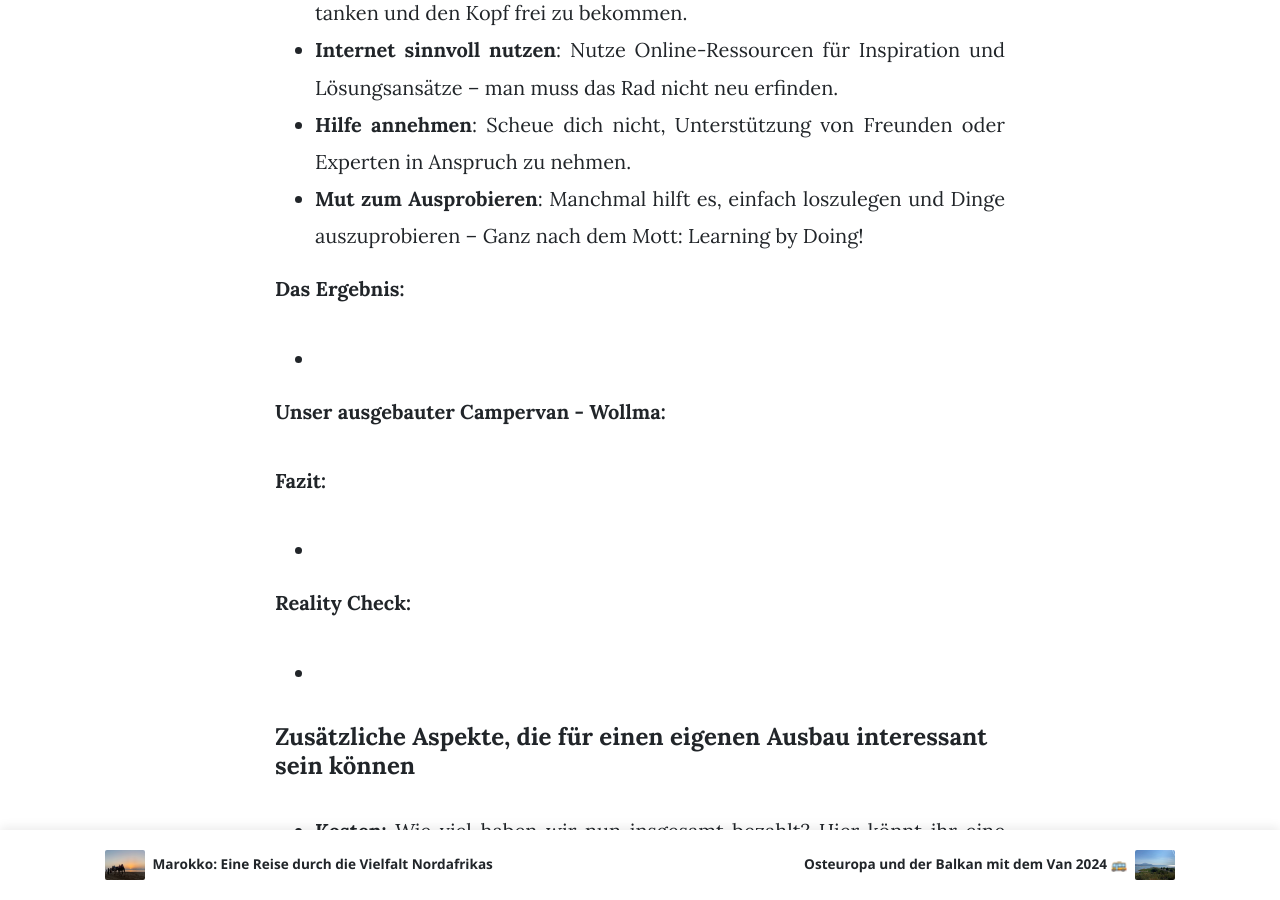
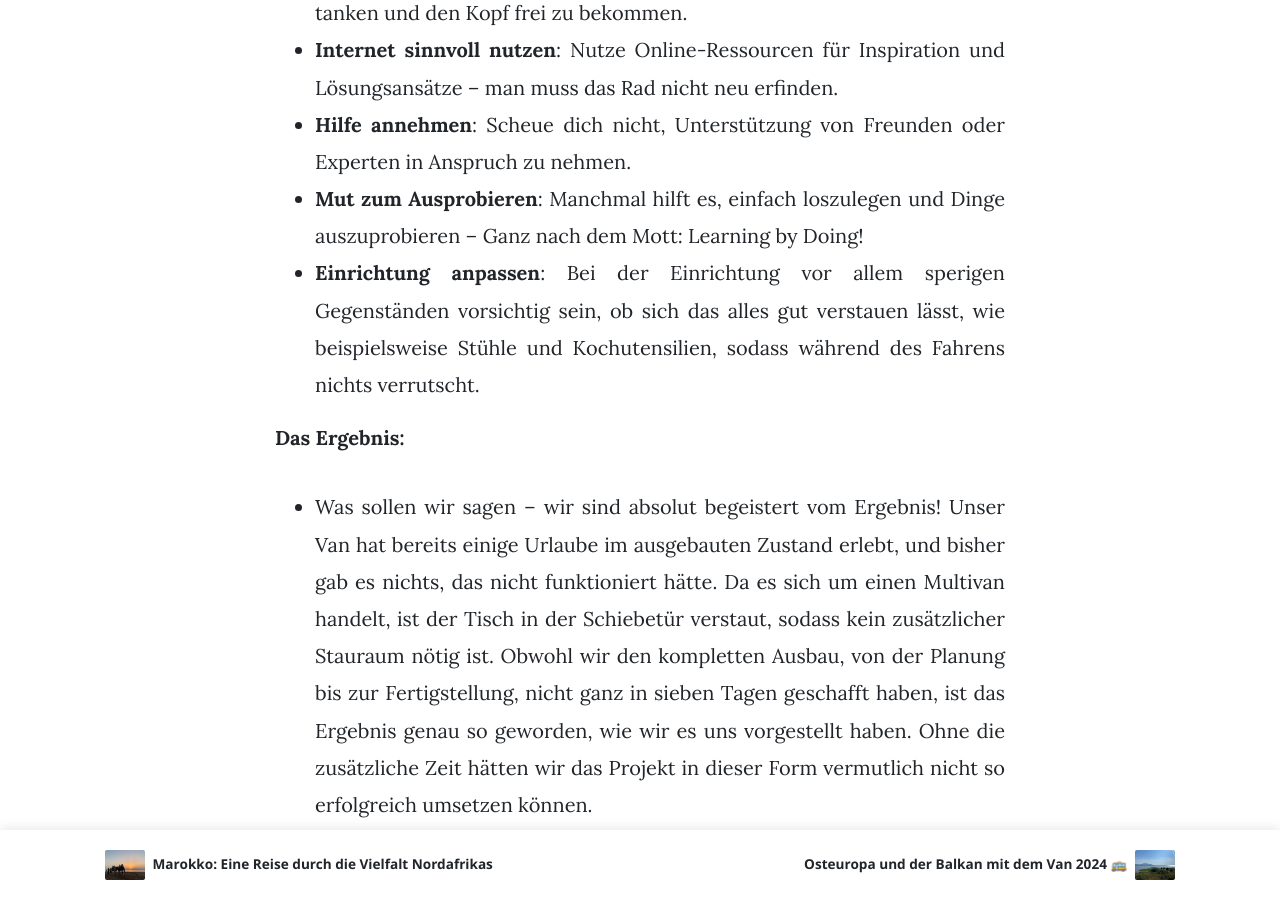
Before and after one commit to travelbuddi/travelbuddi.github.io, a Jekyll site: the page built from _posts/2024-05-01-campervan.md, in a window 1280 px wide and 900 px high, scrolled down 5559 px. Built offline with Jekyll 4.4.1, drawn with Linux system fonts in a browser that asks for light colours; nearby versions of some CDN libraries; some of the changed text lies outside the part shown.

Commit message:
Update Ergebnis

```diff
--- a/_posts/2024-05-01-campervan.md
+++ b/_posts/2024-05-01-campervan.md
@@ -32,20 +32,19 @@ Als allererstes haben wir einen Autoradio verbaut, dazu mehr, sowie Tipps und Tr
 
 
 
-![VW](/assets/images/Ausbau02.jpg){: width="30%"}
-![VW](/assets/images/Ausbau03.jpg){: width="30%"}
-![VW](/assets/images/Ausbau04.jpg){: width="30%"}
-
+![VW](/assets/images/Ausbau07.jpg){: width="30%"}
+![VW](/assets/images/Ausbau06.jpg){: width="30%"}
+![VW](/assets/images/Ausbau08.jpg){: width="30%"}
 
 
 Ich hatte bereits erwähnt, dass eine gründliche Planung das A und O des gesamten Prozesses ist. Dennoch mussten wir während des Ausbaus immer wieder feststellen, dass unvorhergesehene Herausforderungen auftraten, die wir im Voraus nicht bedacht hatten. Dies führte dazu, dass wir häufig unseren ursprünglichen Plan überarbeiten und anpassen mussten. Was wir nun auch im nächsten Schritt festgestellt haben. Da wir relativ zeitnah mit dem Van losfahren wollen, war das Bett aus unserer Sicht daher das Wichtigste um zu starten. Also beginnen wir mit dem Bau des Bettes. Dabei müssen wir jedoch beachten, dass die Planung des Bettes – unserer Meinung nach das Herzstück des Campervans – auch die Maße für alle anderen Elemente beeinflusst.
 
 Hier muss man vor allem beachten, in welchem Zsuammenhang das  geplante Teil mit den jeweils anderen Funktionen des Campers stehen soll, z.B. den Maßen für die Küche oder der Verstauflächen uns auch den Auszügen. Es gilt also, den Innenraum präzise auszumessen und die entsprechenden Maße zu überlegen. Wenn man beispielsweise ein möglichst großes Bett einplant, könnte am Ende der Platz für Stauraum fehlen. Außerdem darf das Bett nicht zu hoch sein, da man sonst nicht mehr aufrecht sitzen kann, aber auch nicht zu niedrig, um wertvollen Stauraum darunter nicht zu verlieren. Diese Fragen sind entscheidend und sollten vor dem Ausbau und der Umsetzung geklärt werden. Da wir jedoch noch nie ein solches Projekt in die Realität umgesetzt hatten, waren wir uns unsicher, woher wir dieses Wissen nehmen sollten. Dennoch war uns klar, dass wir, da wir beide relativ groß sind, uns im Bett gerne ausstrecken möchten. Bei der Breite des Bettes waren wir bereit, etwas zu sparen, da wir keine Probleme mit engen Platzverhältnissen haben. Doch die detailierte Plaung und den dazugehörigen Ausbau des Bettes findest du HIER. Und die richtigen Maße finden, zieht sich wie ein roter Faden durch den gesamten Ausbau, da muss jeder für sich selber entscheiden was einem wichtiger ist, ob das nun viel Liegefläche, eine gute Sitzhöhe oder viel Stauraum ist.
 
-![VW](/assets/images/Ausbau07.jpg){: width="30%"}
-![VW](/assets/images/Ausbau06.jpg){: width="30%"}
-![VW](/assets/images/Ausbau08.jpg){: width="30%"}
 
+![VW](/assets/images/Ausbau02.jpg){: width="30%"}
+![VW](/assets/images/Ausbau03.jpg){: width="30%"}
+![VW](/assets/images/Ausbau04.jpg){: width="30%"}
 
 
 **Herausforderungen:**
@@ -57,16 +56,16 @@ Hier muss man vor allem beachten, in welchem Zsuammenhang das  geplante Teil mit
 * **Zeit**: Die Recherche zu den verschiedenen Themenbereichen ist nicht nur zeitaufwendig, sondern wird auch oft unterschätzt. Hinzu kommt die Materialbeschaffung, die ebenfalls viel Zeit in Anspruch nimmt. Mit jedem Schritt scheint sich ein neues Hindernis aufzutun, sodass wir mehr Zeit in Baumärkten und Online-Shops verbracht haben, als uns lieb war.
 
 
-
 **Tipps & Tricks:**
 * **Genügend Zeit einplanen**: Sowohl für die Recherche als auch für die Materialbeschaffung sollte ausreichend Zeit einkalkuliert werden.
 * **Pausen einlegen**: Gönne dir regelmäßig Pausen, um neue Energie zu tanken und den Kopf frei zu bekommen.
 * **Internet sinnvoll nutzen**: Nutze Online-Ressourcen für Inspiration und Lösungsansätze – man muss das Rad nicht neu erfinden.
 * **Hilfe annehmen**: Scheue dich nicht, Unterstützung von Freunden oder Experten in Anspruch zu nehmen.
 * **Mut zum Ausprobieren**: Manchmal hilft es, einfach loszulegen und Dinge auszuprobieren – Ganz nach dem Mott: Learning by Doing!
+* **Einrichtung anpassen**: Bei der Einrichtung vor allem sperigen Gegenständen vorsichtig sein, ob sich das alles gut verstauen lässt, wie beispielsweise Stühle und Kochutensilien, sodass während des Fahrens nichts verrutscht.
 
 **Das Ergebnis:**
-*
+* Was sollen wir sagen – wir sind absolut begeistert vom Ergebnis! Unser Van hat bereits einige Urlaube im ausgebauten Zustand erlebt, und bisher gab es nichts, das nicht funktioniert hätte. Da es sich um einen Multivan handelt, ist der Tisch in der Schiebetür verstaut, sodass kein zusätzlicher Stauraum nötig ist. Obwohl wir den kompletten Ausbau, von der Planung bis zur Fertigstellung, nicht ganz in sieben Tagen geschafft haben, ist das Ergebnis genau so geworden, wie wir es uns vorgestellt haben. Ohne die zusätzliche Zeit hätten wir das Projekt in dieser Form vermutlich nicht so erfolgreich umsetzen können.
 
 **Unser ausgebauter Campervan - Wollma:**
 
```
